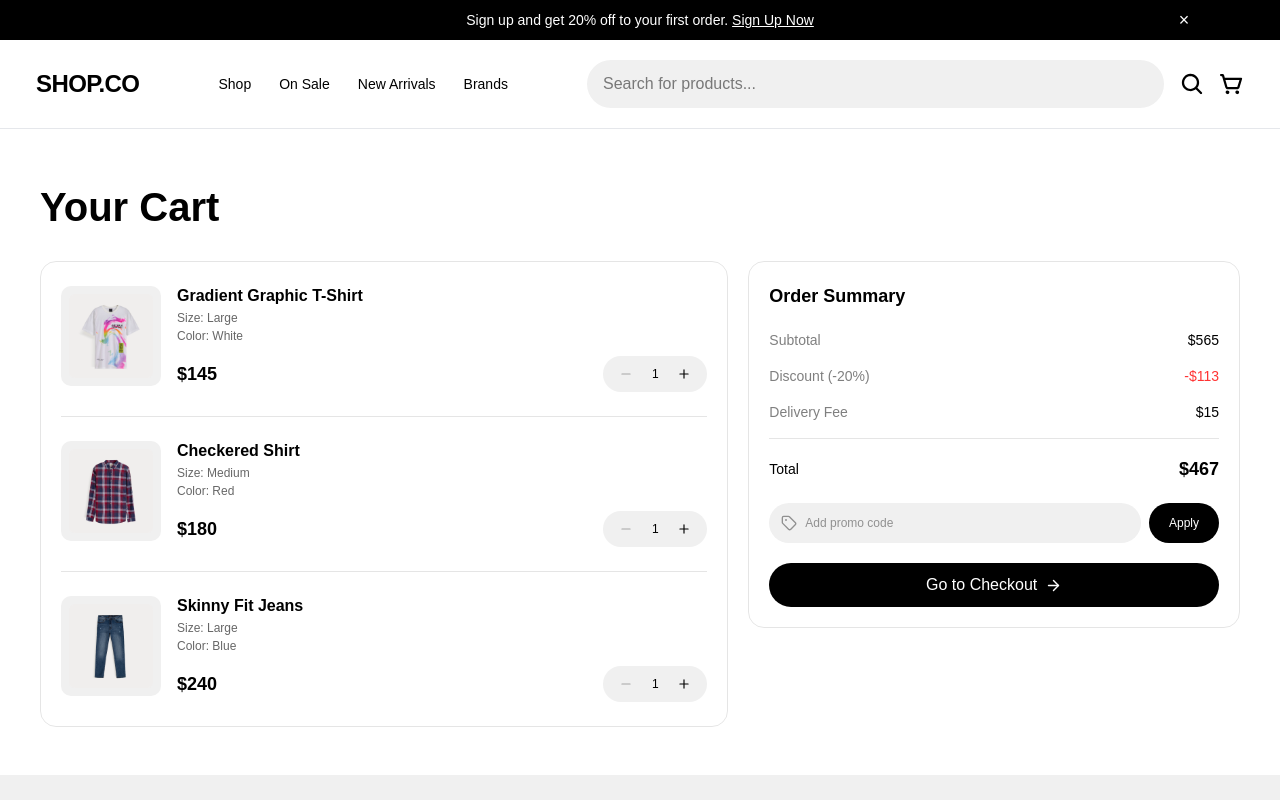
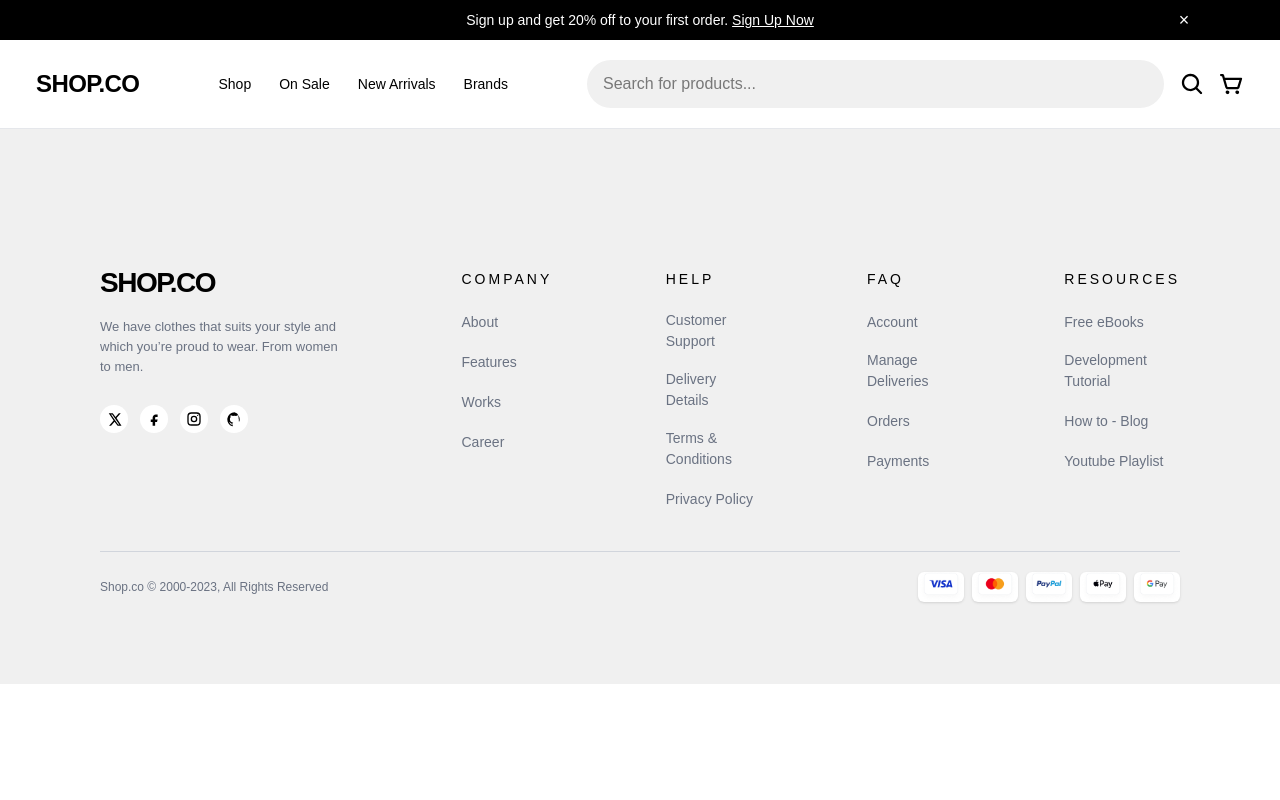
Before and after one commit to LakshayBishnoi029/E-comm, a React (Vite) app: page /cart in a window 1280 px wide. Shown: the top 800 px of the page. Built offline with nearby package versions, Linux system fonts and the light colour scheme; a web font is replaced by a local one.

Commit message:
fix: update app and home

```diff
--- a/src/App.jsx
+++ b/src/App.jsx
@@ -1,4 +1,5 @@
 import Navbar from "./components/Navbar";
+import Footer from "./components/Footer";
 
 import Cart from "./components/Cart";
 import TopBanner from "./components/TopBanner";
@@ -6,7 +7,7 @@ import TopBanner from "./components/TopBanner";
 import { Routes, Route } from "react-router-dom";
 
 import Home from "./components/view/Home";
-import Footer from "./components/Footer";
+
 
 function App() {
   return (
@@ -21,11 +22,11 @@ function App() {
       <Routes>
         <Route path="/" element={<Home />} />
 
-        <Route path="/cart" element={<Cart />} />
+        {/* <Route path="/cart" element={<Cart />} /> */}
       </Routes>
 
       {/* Footer */}
-      <Footer />
+      <Footer/>
     </div>
   );
 }
--- a/src/components/view/Home.jsx
+++ b/src/components/view/Home.jsx
@@ -6,12 +6,14 @@ import TopSelling from '../TopSelling'
 import DressStyle from '../DressStyle'
 import HappyCustomers from '../HappyCustomer'
 import Newsletter from '../NewsLetter'
+import Cart from '../Cart'
 
 const home = () => {
   return (
     <>
 
     <Hero/>
+
     <BrandStrip/>
     <NewArrivals/>
     <TopSelling/>
```
